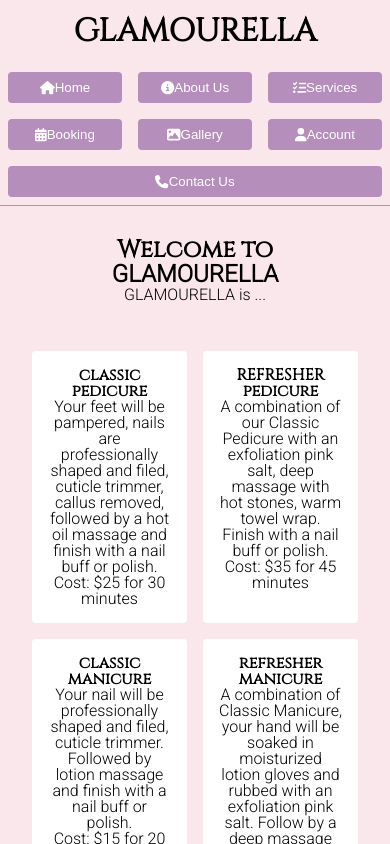
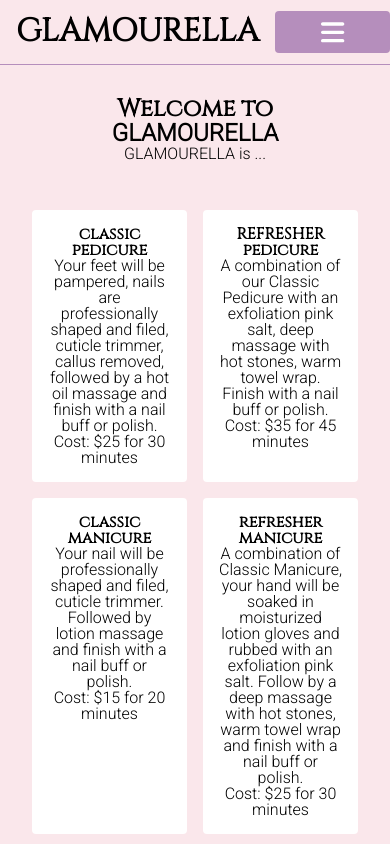
Before and after one commit to carlos-hereee/glamourella, a React (Create React App) app: page / in a window 390 px wide. Shown: the top 844 px of the page. Built offline with nearby package versions, Linux system fonts and the light colour scheme; no server answers.

Commit message:
mobile friendly header

```diff
--- a/src/component/atoms/Icons.js
+++ b/src/component/atoms/Icons.js
@@ -9,6 +9,7 @@ import {
   fa7,
   fa8,
   fa9,
+  faBars,
   faCalendarAlt,
   faCheckCircle,
   faCircle,
@@ -33,6 +34,7 @@ const svg = {
   uncheck: faCircle,
   submit: faPaperPlane,
   account: faUser,
+  bars: faBars,
   1: fa1,
   2: fa2,
   3: fa3,
--- a/src/pages/ContactUs.js
+++ b/src/pages/ContactUs.js
@@ -13,9 +13,9 @@ const values = { name: "", email: "", message: "" };
 const ContactUs = () => {
   const { contactUs } = useContext(CalendarContext);
   return (
-    <main className="container">
+    <section className="container">
       <Forms data={{ values, schema, onSubmit: contactUs }} />
-    </main>
+    </section>
   );
 };
 
--- a/src/pages/Header.js
+++ b/src/pages/Header.js
@@ -1,12 +1,15 @@
+import { useState } from "react";
 import { Link } from "react-router-dom";
 import Buttons from "../component/atoms/Buttons";
+import Icons from "../component/atoms/Icons";
 import Logo from "../component/atoms/Logo";
 
 const Header = () => {
+  const [active, setActive] = useState(false);
   return (
     <header className="header">
       <Logo />
-      <nav className="navbar">
+      <nav className={active ? "navbar-mobile" : "navbar"}>
         <Link className="nav-link" to="/">
           <Buttons name="Home" />
         </Link>
@@ -29,6 +32,9 @@ const Header = () => {
           <Buttons name="Contact Us" />
         </Link>
       </nav>
+      <button className="navbar-burger btn" onClick={() => setActive(!active)}>
+        <Icons name="bars" size="2x" />
+      </button>
     </header>
   );
 };
--- a/src/stylesheets/header.scss
+++ b/src/stylesheets/header.scss
@@ -4,6 +4,10 @@
   justify-content: center;
   flex-wrap: wrap;
   border-bottom: 1px solid $secondary-bg-color-hover;
+  @include devices(mobile) {
+    display: flex;
+    flex-wrap: nowrap;
+  }
 }
 .header-title {
   border-radius: 4px;
@@ -13,12 +17,33 @@
   display: flex;
   flex-wrap: wrap;
   justify-content: space-around;
+  @include devices(mobile) {
+    display: none;
+  }
+}
+.navbar-mobile {
+  display: flex;
+  flex-direction: column;
+  justify-content: space-around;
+  background-color: $primary-bg-color-hover;
+  position: absolute;
+  width: 50%;
+  top: 4rem;
+  right: 0;
+  padding: 1rem;
+  animation: slide-left 0.5s ease-in;
 }
 .nav-link {
   text-decoration: none;
   display: flex;
   padding: 0.5rem;
   flex: 1;
+}
+.navbar-burger {
+  display: none;
+  @include devices(mobile) {
+    display: flex;
+  }
 }
 .footer {
   border-top: 1px solid $secondary-bg-color-hover;
@@ -27,3 +52,19 @@
   justify-content: space-around;
   flex-wrap: wrap;
 }
+@keyframes slide-left {
+  0% {
+    transform: translateX(300px);
+  }
+  100% {
+    transform: translateX(0px);
+  }
+}
+// @keyframes slide-left {
+//   0% {
+//     transform: translateX(200px);
+//   }
+//   100% {
+//     transform: translateX(0px);
+//   }
+// }
```
